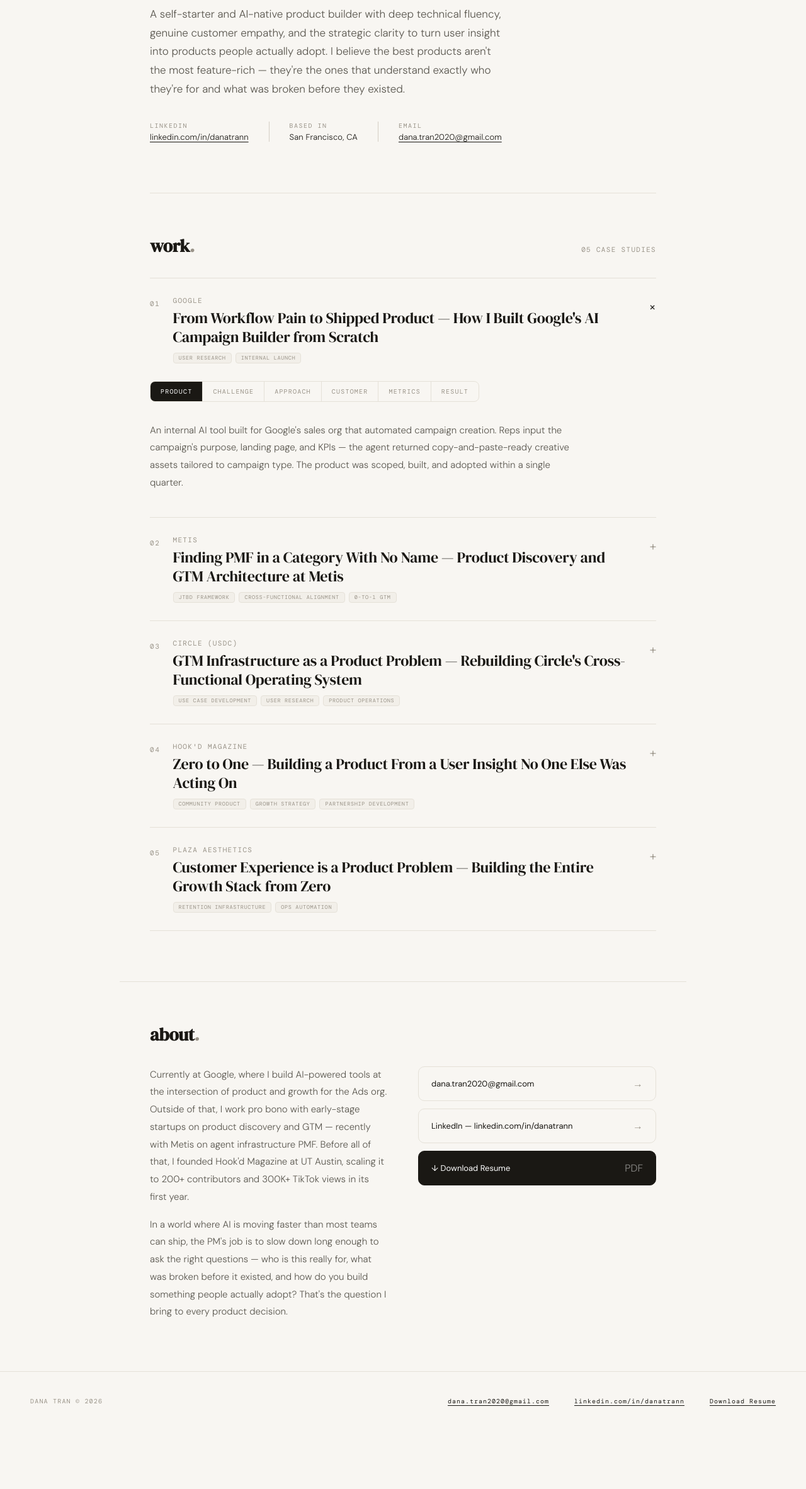
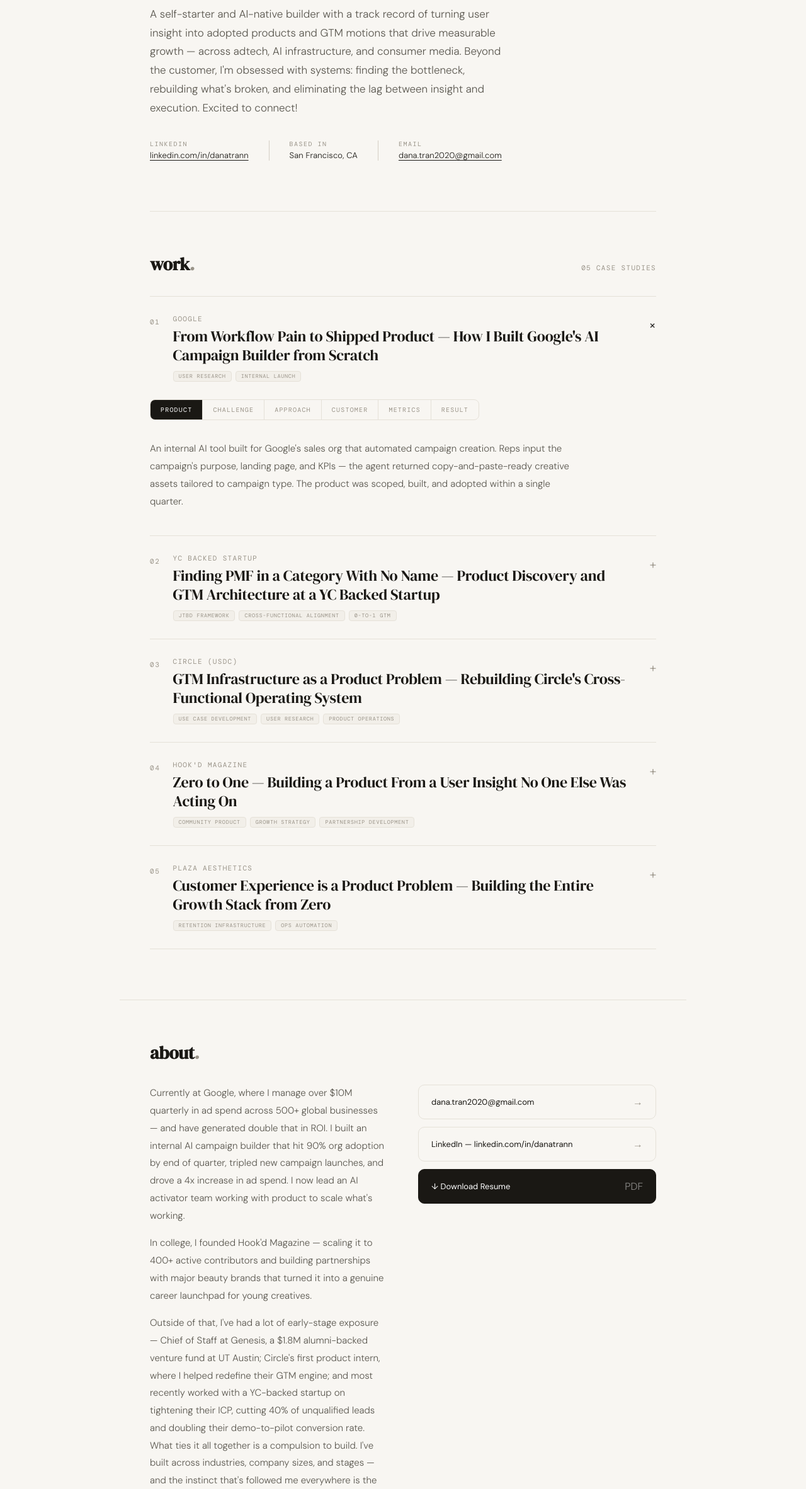
Before and after one commit to danatran-dev/dana-tran-portfolio, a plain HTML site: page index.html in a window 1280 px wide. Shown: the part 433-2797 px from the top of the page at 63% size. Before the commit the page ends 2704 px from the top, so only its background shows below. Drawn offline with nearby package versions, Linux system fonts and the light colour scheme.

Commit message:
Update index.html

```diff
--- a/index.html
+++ b/index.html
@@ -307,9 +307,7 @@
   <div class="hero-eyebrow">Product · San Francisco</div>
   <div class="hero-name">Dana</div>
   <div class="hero-name-italic">Tran.</div>
-  <p class="hero-tagline">
-    A self-starter and AI-native product builder with deep technical fluency, genuine customer empathy, and the strategic clarity to turn user insight into products people actually adopt. I believe the best products aren't the most feature-rich — they're the ones that understand exactly who they're for and what was broken before they existed.
-  </p>
+  <p class="hero-tagline">A self-starter and AI-native builder with a track record of turning user insight into adopted products and GTM motions that drive measurable growth — across adtech, AI infrastructure, and consumer media. Beyond the customer, I'm obsessed with systems: finding the bottleneck, rebuilding what's broken, and eliminating the lag between insight and execution. Excited to connect!</p>
   <div class="hero-meta">
     <div class="hero-meta-item">
       <span class="hero-meta-label">LinkedIn</span>
@@ -390,9 +388,9 @@
           <span class="scenario-num">02</span>
           <div class="scenario-header-text">
             <div class="scenario-company-row">
-              <span class="scenario-company">Metis</span>
+              <span class="scenario-company">YC Backed Startup</span>
             </div>
-            <div class="scenario-title">Finding PMF in a Category With No Name — Product Discovery and GTM Architecture at Metis</div>
+            <div class="scenario-title">Finding PMF in a Category With No Name — Product Discovery and GTM Architecture at a YC Backed Startup</div>
             <div class="scenario-skills">
               <span class="scenario-skill">JTBD Framework</span>
               <span class="scenario-skill">Cross-Functional Alignment</span>
@@ -413,7 +411,7 @@
           <div class="body-tab" data-panel="m-result">Result</div>
         </div>
         <div class="body-panels">
-          <div class="body-panel active" id="m-product"><p>Metis is an agent post-training infrastructure company helping enterprises take AI agents from prototype to production. The product was technically differentiated but entering a market where the category had no established name — buyers knew their agents were failing in production but had no language for the solution they needed.</p></div>
+          <div class="body-panel active" id="m-product"><p>A YC backed agent post-training infrastructure company helping enterprises take AI agents from prototype to production. The product was technically differentiated but entering a market where the category had no established name — buyers knew their agents were failing in production but had no language for the solution they needed.</p></div>
           <div class="body-panel" id="m-challenge"><p>The core challenge was a PMF problem: a powerful product with no clear ICP, no defined use case hierarchy, and a sales motion targeting everyone and converting no one. Without a sharp answer to "who is this for and why now," the product couldn't build the pipeline it needed to validate at launch.</p></div>
           <div class="body-panel" id="m-approach"><p>Ran a full product discovery process — qualitative buyer interviews, ICP audit, and competitive landscape analysis. Rebuilt the ICP from scratch around enterprises with agents already in production, where reliability failures had direct revenue consequences. Defined the JTBD framework, rewrote the product narrative from "evaluation tooling" to post-training infrastructure, and built a full GTM blueprint covering positioning, success metrics, and a three-tiered outreach framework mapped to distinct buyer pain patterns.</p></div>
           <div class="body-panel" id="m-customer"><p>Discovery calls with potential buyers revealed the exact language buyers used to describe the problem: their agents were "hitting a ceiling" — working in demos but breaking in production. That verbatim language became the anchor for repositioning. Interviews also surfaced a critical product insight: prototype-stage companies were structurally unable to buy, not just unready. Removing them from the ICP was a product decision, not just a sales one.</p></div>
@@ -424,7 +422,7 @@
               <div class="metric-item"><div class="metric-value">2x</div><div class="metric-label">Demo to pilot conversion rate</div></div>
             </div>
           </div>
-          <div class="body-panel" id="m-result"><p>Metis entered its public launch with a tightly scoped ICP, a product narrative grounded in how buyers actually experienced the problem, and a sales motion built for repeatability. The GTM blueprint became the single source of truth across engineering, product, and sales — shifting the team from volume-based outreach to qualification-first selling, doubling demo conversion rates, and increasing the signal quality of every conversation in the pipeline. The project proved that PMF isn't found through more outreach — it's found through sharper discovery.</p></div>
+          <div class="body-panel" id="m-result"><p>The startup entered its public launch with a tightly scoped ICP, a product narrative grounded in how buyers actually experienced the problem, and a sales motion built for repeatability. The GTM blueprint became the single source of truth across engineering, product, and sales — shifting the team from volume-based outreach to qualification-first selling, doubling demo conversion rates, and increasing the signal quality of every conversation in the pipeline. The project proved that PMF isn't found through more outreach — it's found through sharper discovery.</p></div>
         </div>
       </div>
     </div>
@@ -578,11 +576,12 @@
   </div>
   <div class="about-body">
     <div class="about-text">
-      <p>Currently at Google, where I build AI-powered tools at the intersection of product and growth for the Ads org. Outside of that, I work pro bono with early-stage startups on product discovery and GTM — recently with Metis on agent infrastructure PMF. Before all of that, I founded Hook'd Magazine at UT Austin, scaling it to 200+ contributors and 300K+ TikTok views in its first year.</p>
-      <p>In a world where AI is moving faster than most teams can ship, the PM's job is to slow down long enough to ask the right questions — who is this really for, what was broken before it existed, and how do you build something people actually adopt? That's the question I bring to every product decision.</p>
+      <p>Currently at Google, where I manage over $10M quarterly in ad spend across 500+ global businesses — and have generated double that in ROI. I built an internal AI campaign builder that hit 90% org adoption by end of quarter, tripled new campaign launches, and drove a 4x increase in ad spend. I now lead an AI activator team working with product to scale what's working.</p>
+      <p>In college, I founded Hook'd Magazine — scaling it to 400+ active contributors and building partnerships with major beauty brands that turned it into a genuine career launchpad for young creatives.</p>
+      <p>Outside of that, I've had a lot of early-stage exposure — Chief of Staff at Genesis, a $1.8M alumni-backed venture fund at UT Austin; Circle's first product intern, where I helped redefine their GTM engine; and most recently worked with a YC-backed startup on tightening their ICP, cutting 40% of unqualified leads and doubling their demo-to-pilot conversion rate. What ties it all together is a compulsion to build. I've built across industries, company sizes, and stages — and the instinct that's followed me everywhere is the same: spot the gap, identify the core bottleneck, fix the system, move fast.</p>
     </div>
     <div class="about-links">
-      <a class="about-link" href="#" id="about-email-link"><span class="about-link-label"><span id="about-email-label"></span></span></span>
+      <a class="about-link" href="#" id="about-email-link"><span class="about-link-label"><span id="about-email-label"></span></span>
         <span class="about-link-arrow">&#8594;</span>
       </a>
       <a class="about-link" href="https://linkedin.com/in/danatrann" target="_blank">
```
